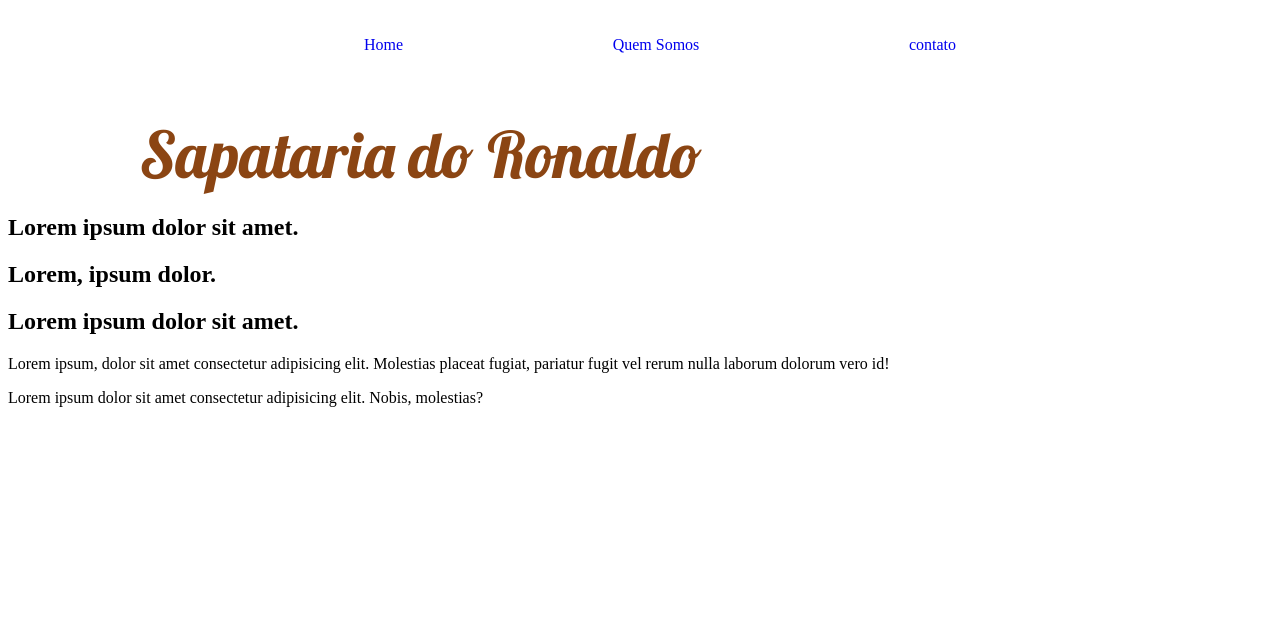
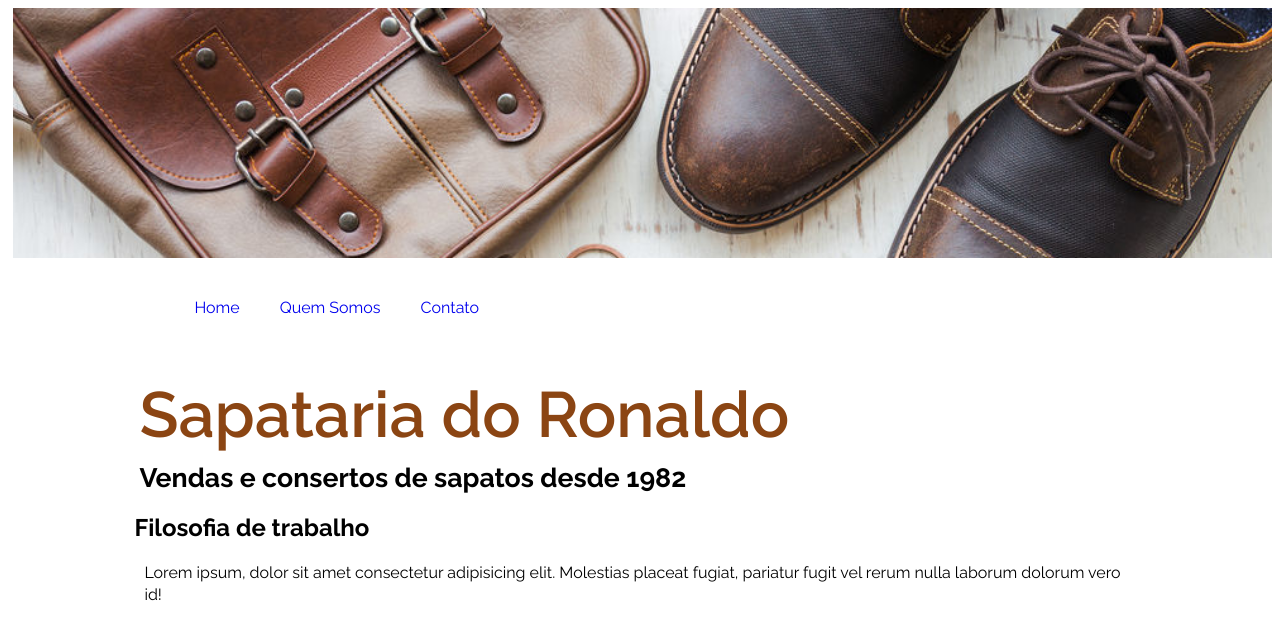
Before and after one commit to andersonfontes/sapataria-ronaldo, a plain HTML site: page index.html in a window 1280 px wide. Drawn offline with Linux system fonts and the light colour scheme.

Commit message:
arrumado classes titulos, colocado banner

```diff
--- a/css/style.css
+++ b/css/style.css
@@ -1,4 +1,14 @@
-@import url('https://fonts.googleapis.com/css2?family=Lobster&display=swap');
+@import url('https://fonts.googleapis.com/css2?family=Raleway:wght@300;400;600;700&display=swap');
+
+body {
+  font-family: 'Raleway', sans-serif;
+}
+
+main {
+  margin: auto;
+  width: 80%;
+}
+
 
 .menu-navegacao {
     width: 80%;
@@ -9,7 +19,7 @@
 
 .menu-navegacao ul {
     display: flex;
-    justify-content: space-evenly;
+    justify-content: flex-start;
     list-style: none;
 }
 
@@ -22,11 +32,31 @@
 }
 
 .titulo-pagina {
-    font-family: 'Lobster', cursive;
+    font-family: 'Raleway', sans-serif;
     margin: 40px auto 10px;
     padding-left: 10px;
     width: 80%;
     font-size: 48pt;
-    font-weight: 400;
+    font-weight: 600;
     color: SaddleBrown;
 }
+
+.subtitulo-pagina {
+  margin: 10px auto 10px;
+  padding-left: 10px;
+  width: 80%;
+  font-size: 20pt;
+}
+
+.paragrafo-artigo {
+  font-size: 12pt;
+  margin: 10px 10px 10px 10px;
+  line-height: 1.4;
+}
+
+.banner{
+    width: 100%;
+    height: 250px;
+    object-fit: cover;
+    object-position: 5px 20%;
+}
--- a/index.html
+++ b/index.html
@@ -11,25 +11,29 @@
 
 <body>
     <header>
+       <img src="img/banner-catalogo.jpg" class="banner">
+
+
         <nav class="menu-navegacao">
             <ul>
                 <li><a href="index.html">Home</a></li>
                 <li><a href="quemsomos.html">Quem Somos</a></li>
-                <li><a href="contato.html">contato</a></li>
+                <li><a href="contato.html">Contato</a></li>
             </ul>
         </nav>
         <h1 class="titulo-pagina">Sapataria do Ronaldo</h1>
-        <h2 class="subtitulo-pagina"> Lorem ipsum dolor sit amet.</h2>
+        <h2 class="subtitulo-pagina"> Vendas e consertos de sapatos desde 1982</h2>
     </header>
 
     <main>
+
         <article>
-            <h1 class="titulo-artigo">Lorem, ipsum dolor.</h1>
-            <h2 class="subtitulo-artigo">Lorem ipsum dolor sit amet.</h2>
+
+            <h1 class="titulo-artigo">Filosofia de trabalho</h1>
+
             <p class="paragrafo-artigo">Lorem ipsum, dolor sit amet consectetur adipisicing elit. Molestias placeat fugiat, pariatur fugit vel rerum nulla laborum dolorum vero id!</p>
-            <p class="paragrafo-artigo">Lorem ipsum dolor sit amet consectetur adipisicing elit. Nobis, molestias?</p>
+
         </article>
-
 
 
     </main>
```
Also changed, not shown: img/banner-catalogo.jpg (added).
